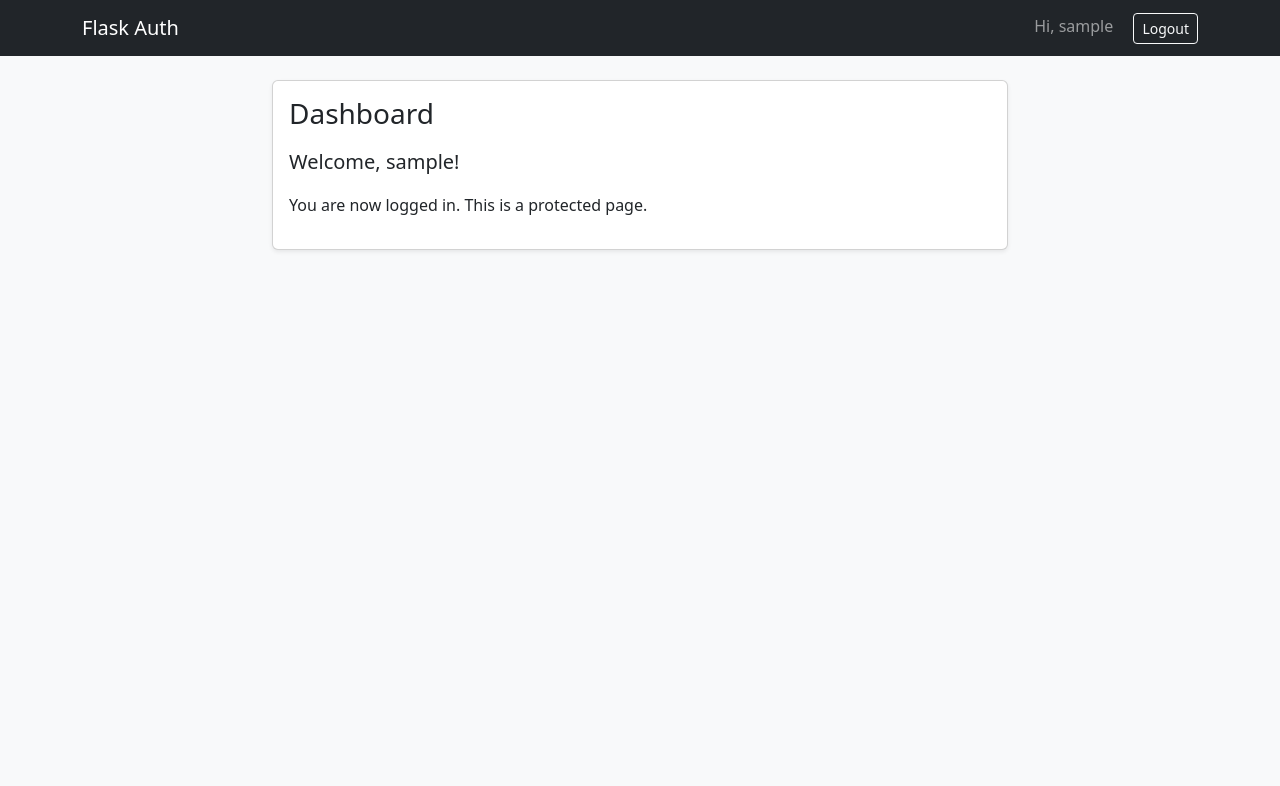
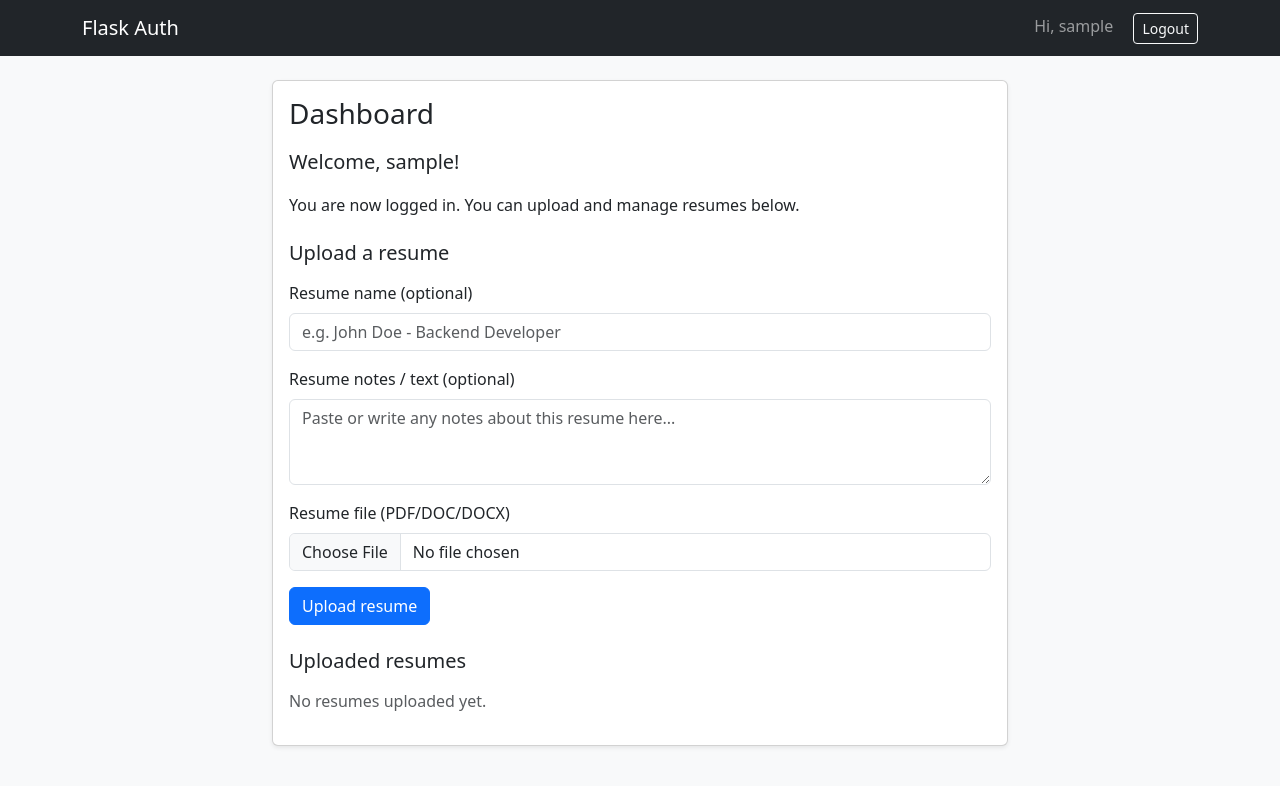
Before and after one commit to gitsaugat/CareerPilot-AI, a Flask app: page /dashboard in a window 1280 px wide. Shown: the top 786 px of the page. Run offline with Flask 3, Linux system fonts and the light colour scheme; the visitor is signed in with stand-in values (Sample User, id 1).

Commit message:
Create : resume database schemas

```diff
--- a/main.py
+++ b/main.py
@@ -1,8 +1,20 @@
-from flask import Flask, render_template, request, redirect, url_for, session, flash
+from flask import (
+    Flask,
+    render_template,
+    request,
+    redirect,
+    url_for,
+    session,
+    flash,
+    send_file,
+    abort,
+)
 import os
+import time
+from werkzeug.utils import secure_filename
 
 from extensions import db
-from models import User
+from models import User, Resume
 
 app = Flask(__name__)
 
@@ -11,6 +23,19 @@ app.config["SECRET_KEY"] = os.environ.get("SECRET_KEY", "dev-secret-key-change-m
 # SQLite database configuration
 app.config["SQLALCHEMY_DATABASE_URI"] = "sqlite:///users.db"
 app.config["SQLALCHEMY_TRACK_MODIFICATIONS"] = False
+
+# File upload configuration
+app.config["UPLOAD_FOLDER"] = os.path.join(os.path.dirname(__file__), "uploads", "resumes")
+app.config["ALLOWED_RESUME_EXTENSIONS"] = {"pdf", "doc", "docx"}
+app.config["MAX_CONTENT_LENGTH"] = 16 * 1024 * 1024  # 16 MB
+
+
+def allowed_resume_file(filename: str) -> bool:
+    if "." not in filename:
+        return False
+    ext = filename.rsplit(".", 1)[1].lower()
+    return ext in app.config["ALLOWED_RESUME_EXTENSIONS"]
+
 
 # Initialize extensions
 db.init_app(app)
@@ -74,7 +99,62 @@ def dashboard():
     if "user_id" not in session:
         flash("Please log in to access the dashboard.", "error")
         return redirect(url_for("login"))
-    return render_template("dashboard.html", username=session.get("username"))
+    resumes = Resume.query.order_by(Resume.created_at.desc()).all()
+    return render_template(
+        "dashboard.html",
+        username=session.get("username"),
+        resumes=resumes,
+    )
+
+
+@app.route("/upload_resume", methods=["POST"])
+def upload_resume():
+    if "user_id" not in session:
+        flash("Please log in to upload a resume.", "error")
+        return redirect(url_for("login"))
+
+    file = request.files.get("resume_file")
+    name = request.form.get("name", "").strip()
+    resume_text = request.form.get("resume_text", "").strip()
+
+    if not file or file.filename == "":
+        flash("No file selected.", "error")
+        return redirect(url_for("dashboard"))
+
+    if not allowed_resume_file(file.filename):
+        flash("Unsupported file type. Allowed: pdf, doc, docx.", "error")
+        return redirect(url_for("dashboard"))
+
+    original_filename = secure_filename(file.filename)
+    if not name:
+        name = original_filename
+
+    os.makedirs(app.config["UPLOAD_FOLDER"], exist_ok=True)
+    unique_name = f"{int(time.time())}_{original_filename}"
+    full_path = os.path.join(app.config["UPLOAD_FOLDER"], unique_name)
+
+    file.save(full_path)
+
+    resume = Resume(name=name, resume_text=resume_text or "", resume_file_path=full_path)
+    db.session.add(resume)
+    db.session.commit()
+
+    flash("Resume uploaded successfully.", "success")
+    return redirect(url_for("dashboard"))
+
+
+@app.route("/resumes/<int:resume_id>")
+def download_resume(resume_id: int):
+    if "user_id" not in session:
+        flash("Please log in to access resumes.", "error")
+        return redirect(url_for("login"))
+
+    resume = Resume.query.get_or_404(resume_id)
+    if not os.path.exists(resume.resume_file_path):
+        abort(404)
+
+    download_name = os.path.basename(resume.resume_file_path)
+    return send_file(resume.resume_file_path, as_attachment=True, download_name=download_name)
 
 
 @app.route("/logout")
--- a/models/__init__.py
+++ b/models/__init__.py
@@ -1,3 +1,4 @@
 from .user import User
+from .resumes import Resume
 
-__all__ = ["User"]
+__all__ = ["User", "Resume"]
--- a/templates/dashboard.html
+++ b/templates/dashboard.html
@@ -9,7 +9,80 @@
       <div class="card-body">
         <h3 class="card-title mb-3">Dashboard</h3>
         <p class="lead">Welcome, {{ username }}!</p>
-        <p>You are now logged in. This is a protected page.</p>
+        <p class="mb-4">You are now logged in. You can upload and manage resumes below.</p>
+
+        <h5 class="mb-3">Upload a resume</h5>
+        <form
+          method="post"
+          action="{{ url_for('upload_resume') }}"
+          enctype="multipart/form-data"
+          class="mb-4"
+        >
+          <div class="mb-3">
+            <label for="name" class="form-label">Resume name (optional)</label>
+            <input
+              type="text"
+              class="form-control"
+              id="name"
+              name="name"
+              placeholder="e.g. John Doe - Backend Developer"
+            />
+          </div>
+          <div class="mb-3">
+            <label for="resume_text" class="form-label">Resume notes / text (optional)</label>
+            <textarea
+              class="form-control"
+              id="resume_text"
+              name="resume_text"
+              rows="3"
+              placeholder="Paste or write any notes about this resume here..."
+            ></textarea>
+          </div>
+          <div class="mb-3">
+            <label for="resume_file" class="form-label">Resume file (PDF/DOC/DOCX)</label>
+            <input
+              type="file"
+              class="form-control"
+              id="resume_file"
+              name="resume_file"
+              accept=".pdf,.doc,.docx"
+              required
+            />
+          </div>
+          <button type="submit" class="btn btn-primary">Upload resume</button>
+        </form>
+
+        <h5 class="mb-3">Uploaded resumes</h5>
+        {% if resumes %}
+        <div class="table-responsive">
+          <table class="table align-middle">
+            <thead>
+              <tr>
+                <th scope="col">Name</th>
+                <th scope="col">Created at</th>
+                <th scope="col">Actions</th>
+              </tr>
+            </thead>
+            <tbody>
+              {% for resume in resumes %}
+              <tr>
+                <td>{{ resume.name }}</td>
+                <td>{{ resume.created_at.strftime('%Y-%m-%d %H:%M') }}</td>
+                <td>
+                  <a
+                    href="{{ url_for('download_resume', resume_id=resume.id) }}"
+                    class="btn btn-sm btn-outline-secondary"
+                    >Download</a
+                  >
+                </td>
+              </tr>
+              {% endfor %}
+            </tbody>
+          </table>
+        </div>
+        {% else %}
+        <p class="text-muted">No resumes uploaded yet.</p>
+        {% endif %}
       </div>
     </div>
   </div>
```
Also changed, not shown: models/resumes.py (added, +19 -0 lines), 1 other file.
